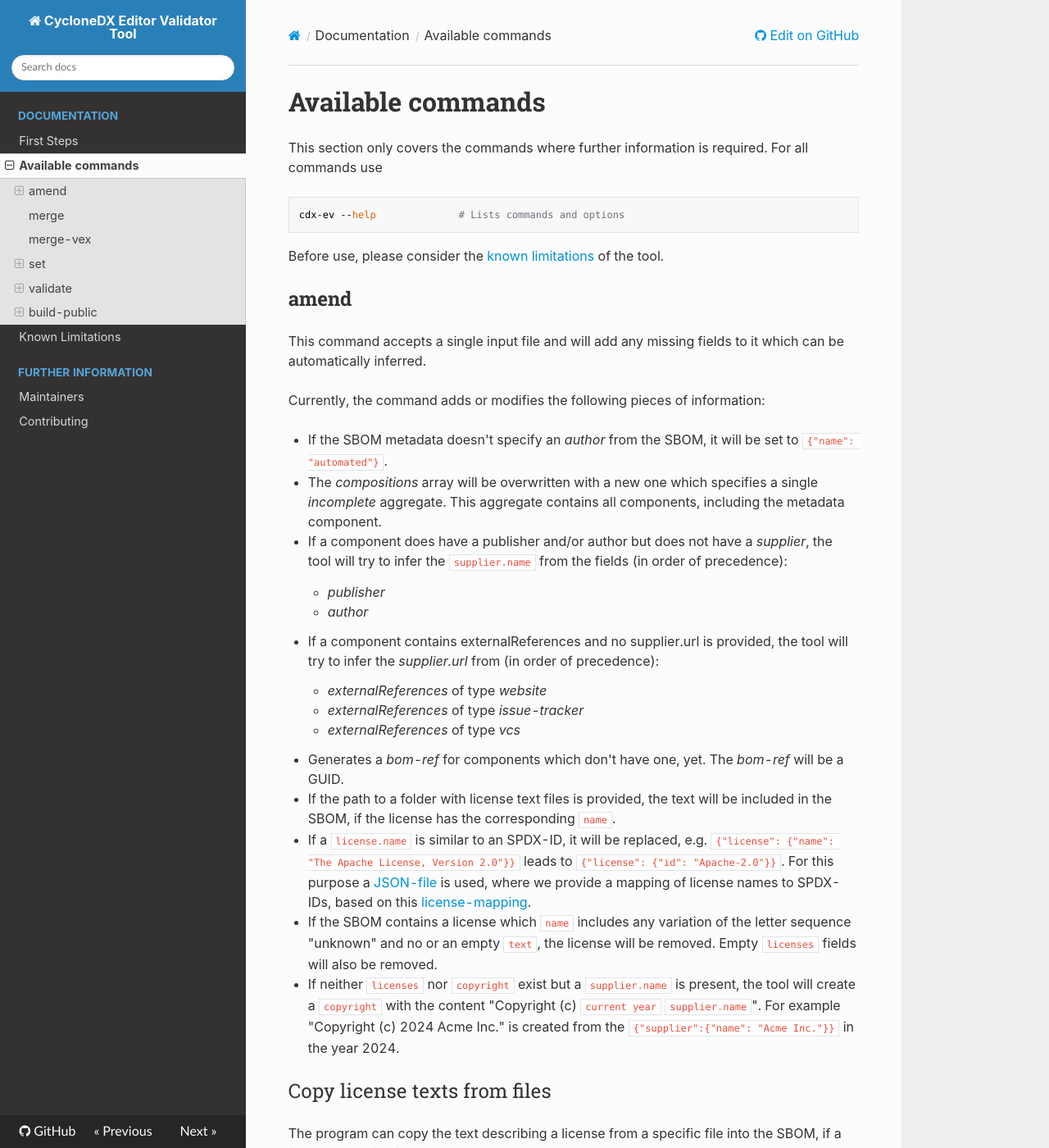
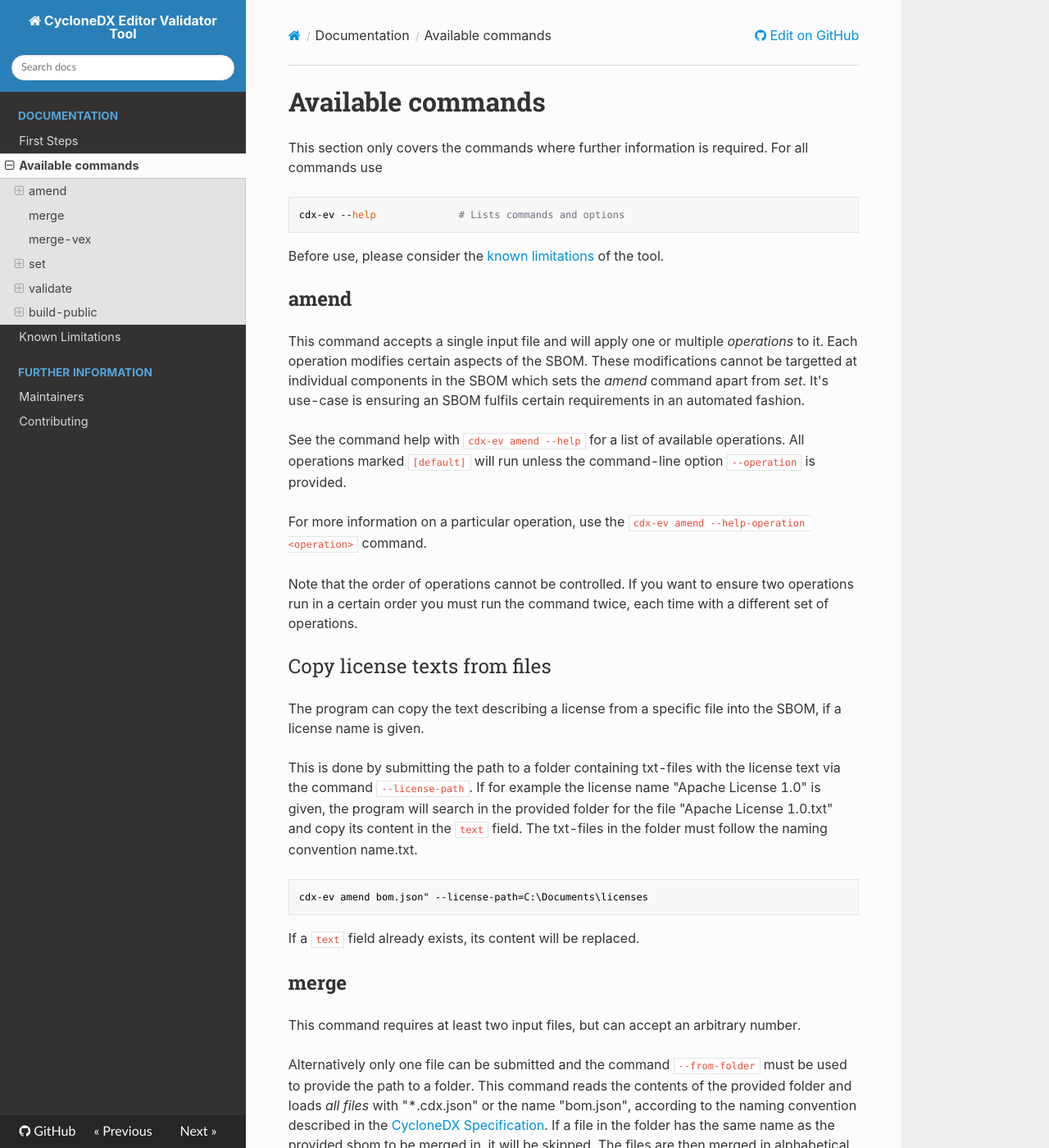
Before and after one commit to Festo-se/cyclonedx-editor-validator, an MkDocs documentation site: the page built from docs/available_commands.md, in a window 1280 px wide and 1400 px high. Shown: the whole window at 82% size. Built offline with MkDocs 1.6.1, drawn with Linux system fonts in a browser that asks for light colours; nearby versions of some CDN libraries; some web fonts are replaced.

Commit message:
feat: Add --help-operation option to amend

```diff
--- a/docs/available_commands.md
+++ b/docs/available_commands.md
@@ -8,24 +8,13 @@
 
 ## amend
 
-This command accepts a single input file and will add any missing fields to it which can be automatically inferred.
+This command accepts a single input file and will apply one or multiple *operations* to it. Each operation modifies certain aspects of the SBOM. These modifications cannot be targetted at individual components in the SBOM which sets the *amend* command apart from *set*. It's use-case is ensuring an SBOM fulfils certain requirements in an automated fashion.
 
-Currently, the command adds or modifies the following pieces of information:
+See the command help with `cdx-ev amend --help` for a list of available operations. All operations marked `[default]` will run unless the command-line option `--operation` is provided.
 
-* If the SBOM metadata doesn't specify an *author* from the SBOM, it will be set to `{"name": "automated"}`.
-* The *compositions* array will be overwritten with a new one which specifies a single *incomplete* aggregate. This aggregate contains all components, including the metadata component.
-* If a component does have a publisher and/or author but does not have a *supplier*, the tool will try to infer the `supplier.name` from the fields (in order of precedence):
-  * *publisher*
-  * *author*
-* If a component contains externalReferences and no supplier.url is provided, the tool will try to infer the *supplier.url* from (in order of precedence):
-  * *externalReferences* of type *website*
-  * *externalReferences* of type *issue-tracker*
-  * *externalReferences* of type *vcs*
-* Generates a *bom-ref* for components which don't have one, yet. The *bom-ref* will be a GUID.
-* If the path to a folder with license text files is provided, the text will be included in the SBOM, if the license has the corresponding `name`.
-* If a `license.name` is similar to an SPDX-ID, it will be replaced, e.g. `{"license": {"name": "The Apache License, Version 2.0"}}` leads to `{"license": {"id": "Apache-2.0"}}`. For this purpose a [JSON-file](https://github.com/Festo-se/cyclonedx-editor-validator/blob/main/cdxev/amend/license_name_spdx_id_map.json) is used, where we provide a mapping of license names to SPDX-IDs, based on this [license-mapping](https://github.com/CycloneDX/cyclonedx-core-java/blob/master/src/main/resources/license-mapping.json).
-* If the SBOM contains a license which `name` includes any variation of the letter sequence "unknown" and no or an empty `text`, the license will be removed. Empty `licenses` fields will also be removed.
-* If neither `licenses` nor `copyright` exist but a `supplier.name` is present, the tool will create a `copyright` with the content "Copyright (c) `current year` `supplier.name`". For example "Copyright (c) 2024 Acme Inc." is created from the `{"supplier":{"name": "Acme Inc."}}` in the year 2024.
+For more information on a particular operation, use the `cdx-ev amend --help-operation <operation>` command.
+
+Note that the order of operations cannot be controlled. If you want to ensure two operations run in a certain order you must run the command twice, each time with a different set of operations.
 
 ### Copy license texts from files
 
```
Also changed, not shown: 2 other files.
